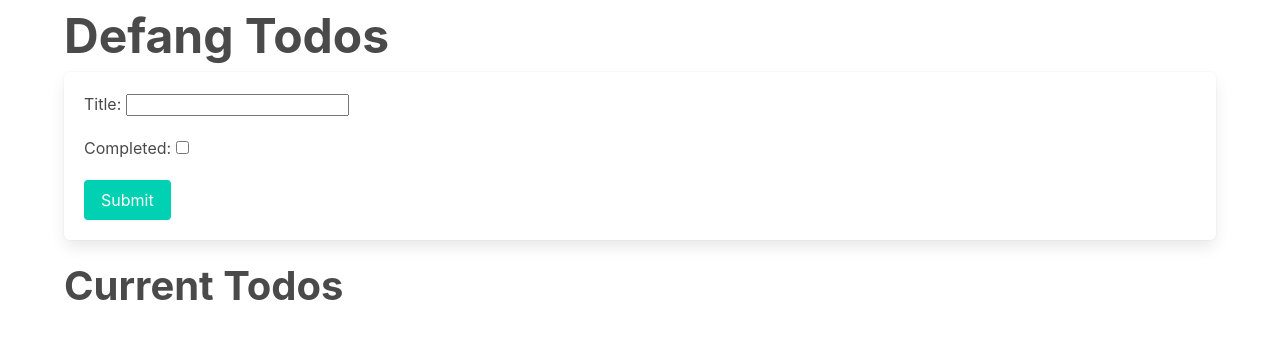
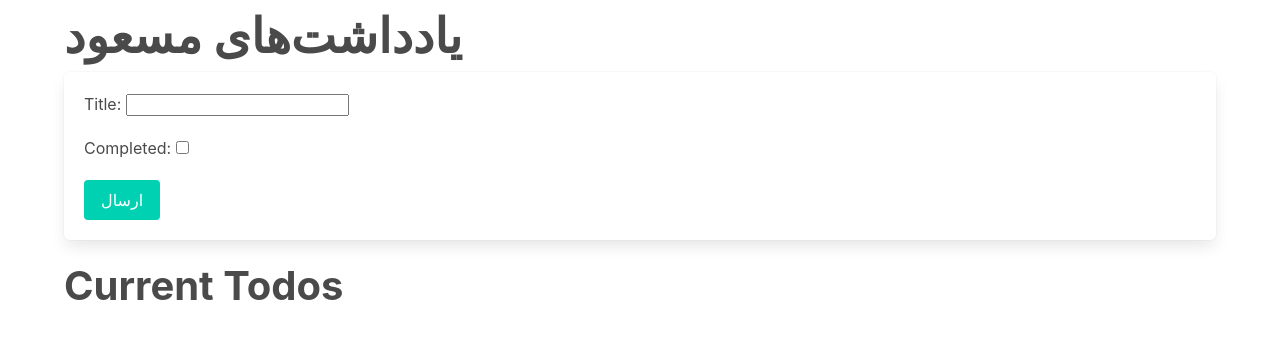
Before and after one commit to mablue/ocrfa, a Django app: page /todos/ in a window 1280 px wide. Shown: the part 32-371 px from the top of the page. Run offline with Django 5.2, Linux system fonts and the light colour scheme; data that the repository does not hold is empty.

Commit message:
Update todo_form.html

```diff
--- a/app/example_app/templates/todo_form.html
+++ b/app/example_app/templates/todo_form.html
@@ -6,12 +6,12 @@ Defang Todos
 
 {% block content %}
 <div class="container">
-    <h1 class="is-size-1 has-text-weight-bold">Defang Todos</h1>
+    <h1 class="is-size-1 has-text-weight-bold">یادداشت‌های مسعود</h1>
     <form method="post" class="box is-flex is-flex-direction-column" style="gap: 20px;">
         {% csrf_token %}
         {{ form.as_p }}
         <div>
-            <button type="submit" class="button is-primary">Submit</button>
+            <button type="submit" class="button is-primary">ارسال</button>
         </div>
     </form>
 </div>
```
